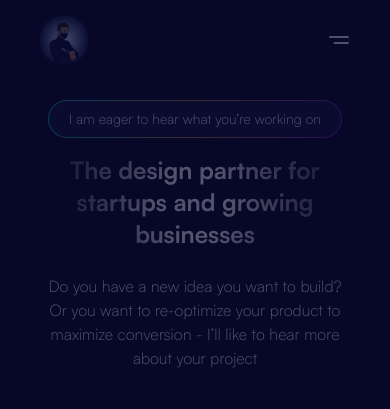
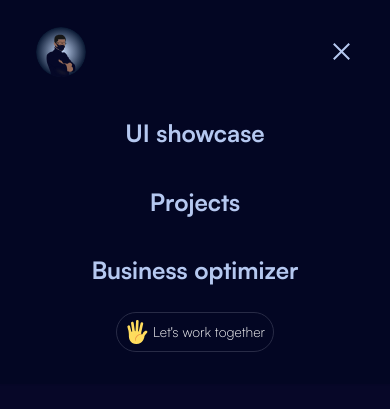
Before and after one commit to LollyTim/popsabeys-portfolio, a React (Create React App) app: page / in a window 390 px wide. Both pictures are taken after a click on the button 339 px from the left and 40 px from the top of the page. Shown: the top 409 px of the page. Built offline with nearby package versions, Linux system fonts and the light colour scheme; a web font is replaced by a local one.

Commit message:
menu update

```diff
--- a/src/components/MobileNav.jsx
+++ b/src/components/MobileNav.jsx
@@ -6,12 +6,12 @@
   return (
     <div className=" relative z-[3000px]">
       <motion.div
-        initial={{ x: -100, opacity: 0 }}
-        amimate={{ x: 0, opacity: 1 }}
+        initial={{ x: -100, opacity: 0.11 }}
+        whileInView={{ x: 0, opacity: 3 }}
         transition={{
           delay: 0.1,
           x: { type: "spring", stiffness: 50 },
-          opacity: { duration: 0.1 },
+          opacity: { duration: 0.8 },
           ease: "easeIn",
           duration: 1,
         }}
```
